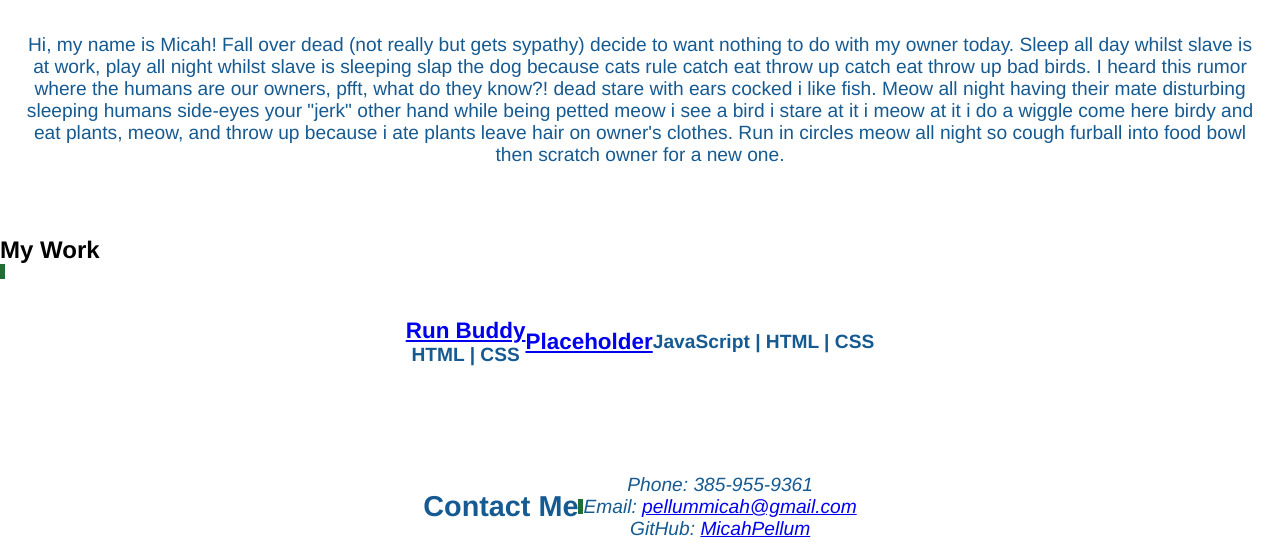
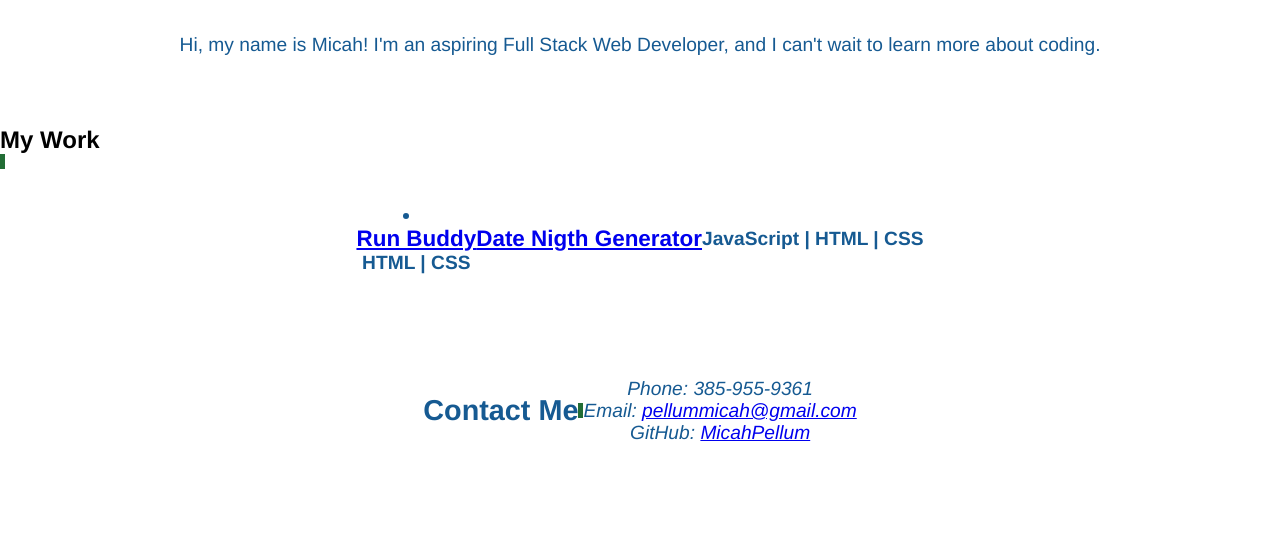
Before and after one commit to MicahPellum/MicahPellum.github.io, a plain HTML site: page index.html in a window 1280 px wide. Shown: the part 491-1049 px from the top of the page. After the commit the page ends 969 px from the top, so only its background shows below. Drawn offline with Linux system fonts and the light colour scheme; files that its build step writes are made by us from their sources.

Commit message:
added DateNightGenerator to portfolio

```diff
--- a/index.html
+++ b/index.html
@@ -49,9 +49,7 @@
                     <div class="service-grid-container">
                         <div class="service-grid-item">
                 Hi, my name is Micah!
-                Fall over dead (not really but gets sypathy) decide to want nothing to do with my owner today. Sleep all day whilst slave is at work, play all night whilst slave is sleeping slap the dog because cats rule catch eat throw up catch eat throw up bad birds.
-            I heard this rumor where the humans are our owners, pfft, what do they know?! dead stare with ears cocked i like fish. Meow all night having their mate disturbing sleeping humans side-eyes your "jerk" other hand while being petted meow i see a bird i stare at it i meow at it i do a wiggle come here birdy and eat plants, meow, and throw up because i ate plants leave hair on owner's clothes.
-                   Run in circles meow all night so cough furball into food bowl then scratch owner for a new one.
+                I'm an aspiring Full Stack Web Developer, and I can't wait to learn more about coding.
              </div>
             </div>
             </div>
@@ -67,14 +65,14 @@
                     <div class="service-grid-container">
                     <div class="service-grid-item">
             <div class="projects">
-                    <a href="file:///C:/Users/pellu/Desktop/projects/run-buddy/index.html">
+                    <li><a href="file:///C:/Users/pellu/Desktop/projects/run-buddy/index.html">
                     <h3>Run Buddy</h3></a>
                     <h4> HTML | CSS</h4>
-                        </div>
+                       </li> </div>
                     <br/>
                         <div class="service-grid-item">
-                    <a href="/">
-                        <h3>Placeholder</h3></a><br/>
+                    <a href="https://quaylas.github.io/datenightgenerator/">
+                        <h3>Date Nigth Generator</h3></a><br/>
                         <h4> JavaScript | HTML | CSS</h4>
                         </div>
 
```
